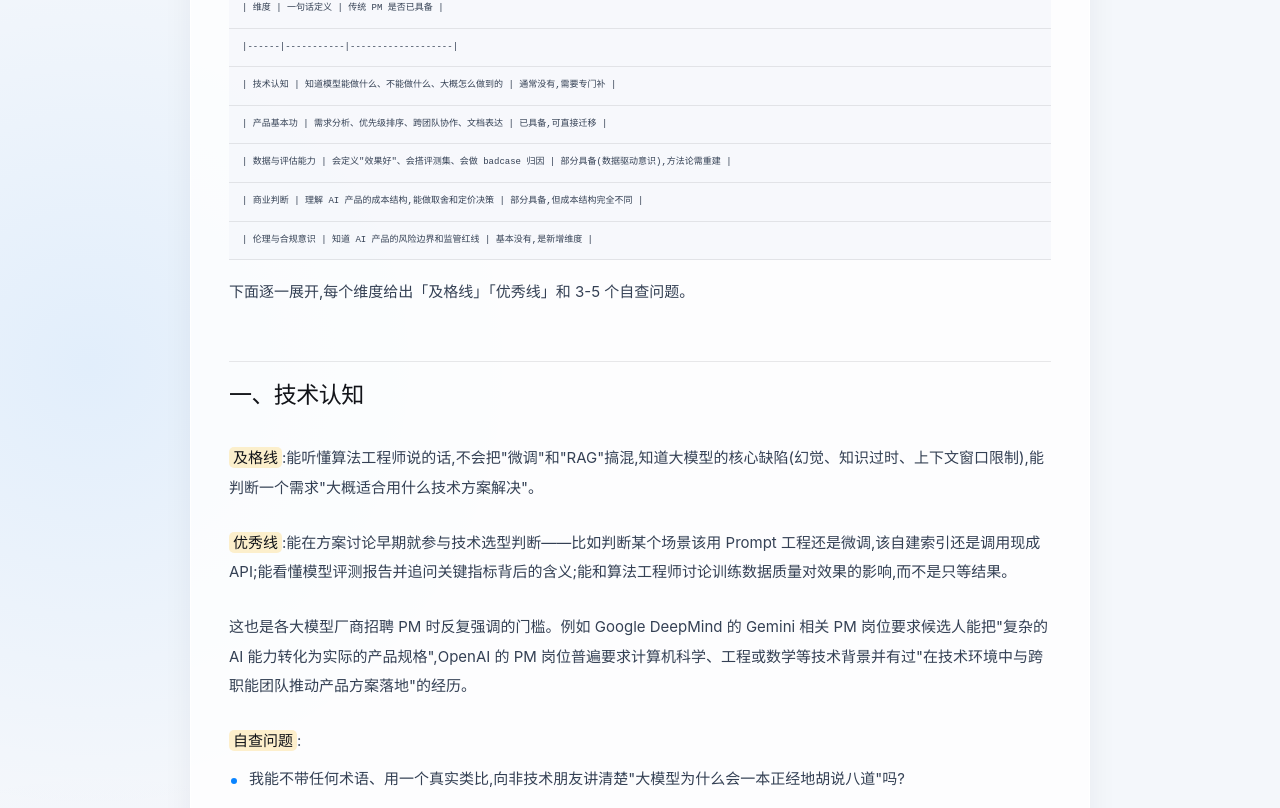
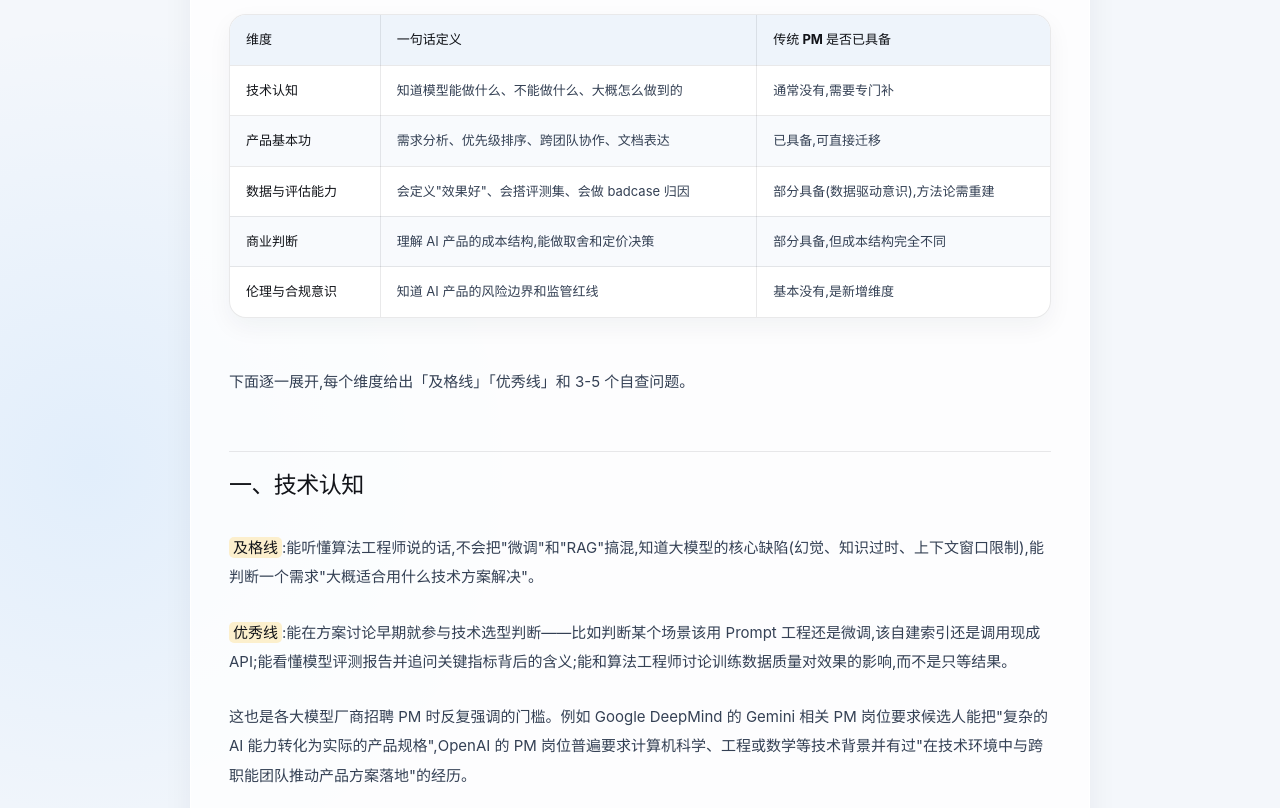
Before and after one commit to zichengwangai-1/muxin-zero-to-ai, a React (Vite) app: page /aipm/00-roadmap/ai-pm-capability-model in a window 1280 px wide. Shown: the part 1190-1998 px from the top of the page. Built offline with nearby package versions, Linux system fonts and the light colour scheme.

Commit message:
fix: render markdown content as readable tables

```diff
--- a/src/components/OriginalMarkdown.tsx
+++ b/src/components/OriginalMarkdown.tsx
@@ -39,34 +39,109 @@ function renderInline(text: string, resolveLink?: (href: string) => string): Rea
   });
 }
 
+function tableCells(line: string) {
+  const escapedPipe = '\uE000';
+  return line
+    .trim()
+    .replace(/^\|/, '')
+    .replace(/\|$/, '')
+    .replace(/\\\|/g, escapedPipe)
+    .split('|')
+    .map((cell) => cell.replaceAll(escapedPipe, '|').trim());
+}
+
+function isTableDivider(line: string) {
+  const cells = tableCells(line);
+  return cells.length > 0 && cells.every((cell) => /^:?-{3,}:?$/.test(cell));
+}
+
+function tableAlignment(divider: string) {
+  return tableCells(divider).map((cell) => {
+    if (cell.startsWith(':') && cell.endsWith(':')) return 'center';
+    if (cell.endsWith(':')) return 'right';
+    return 'left';
+  });
+}
+
 export function OriginalMarkdown({ content, resolveLink, resolveImage }: OriginalMarkdownProps) {
+  const lines = content.split('\n');
+  const blocks: ReactNode[] = [];
+
+  for (let index = 0; index < lines.length; index += 1) {
+    const line = lines[index].trim();
+    const nextLine = lines[index + 1]?.trim() ?? '';
+
+    if (line.startsWith('|') && nextLine.startsWith('|') && isTableDivider(nextLine)) {
+      const headers = tableCells(line);
+      const alignments = tableAlignment(nextLine);
+      const rows: string[][] = [];
+      let rowIndex = index + 2;
+      while (rowIndex < lines.length && lines[rowIndex].trim().startsWith('|')) {
+        rows.push(tableCells(lines[rowIndex]));
+        rowIndex += 1;
+      }
+
+      blocks.push(
+        <div className="source-table-wrap" key={`table-${index}`}>
+          <table className="source-table">
+            <thead>
+              <tr>
+                {headers.map((cell, cellIndex) => (
+                  <th className={`source-table__${alignments[cellIndex] ?? 'left'}`} key={cellIndex} scope="col">
+                    {renderInline(cell, resolveLink)}
+                  </th>
+                ))}
+              </tr>
+            </thead>
+            <tbody>
+              {rows.map((row, bodyRowIndex) => (
+                <tr key={bodyRowIndex}>
+                  {headers.map((_, cellIndex) => (
+                    <td className={`source-table__${alignments[cellIndex] ?? 'left'}`} key={cellIndex}>
+                      {renderInline(row[cellIndex] ?? '', resolveLink)}
+                    </td>
+                  ))}
+                </tr>
+              ))}
+            </tbody>
+          </table>
+        </div>,
+      );
+      index = rowIndex - 1;
+      continue;
+    }
+
+    if (!line || line === '---') {
+      blocks.push(<div className="source-space" key={index} aria-hidden="true" />);
+      continue;
+    }
+
+    const image = line.match(/^!\[([^\]]*)\]\(([^)]+)\)$/);
+    if (image) {
+      const source = resolveImage?.(image[2]);
+      if (source) blocks.push(<img alt={image[1]} className="source-image" key={index} src={source} />);
+      continue;
+    }
+
+    if (line.startsWith('#### ')) blocks.push(<h5 key={index}>{renderInline(line.slice(5), resolveLink)}</h5>);
+    else if (line.startsWith('### ')) blocks.push(<h4 key={index}>{renderInline(line.slice(4), resolveLink)}</h4>);
+    else if (line.startsWith('## ')) blocks.push(<h3 key={index}>{renderInline(line.slice(3), resolveLink)}</h3>);
+    else if (line.startsWith('# ')) blocks.push(<h2 key={index}>{renderInline(line.slice(2), resolveLink)}</h2>);
+    else if (line.startsWith('> ')) blocks.push(<blockquote key={index}>{renderInline(line.slice(2), resolveLink)}</blockquote>);
+    else if (/^【(?:问题|结论|背景|思路)/.test(line)) {
+      blocks.push(<p className="source-callout" key={index}>{renderInline(line, resolveLink)}</p>);
+    } else if (/^[-*]\s+/.test(line)) {
+      blocks.push(<p className="source-list-item" key={index}><span aria-hidden="true" />{renderInline(line.replace(/^[-*]\s+/, ''), resolveLink)}</p>);
+    } else if (/^\d+[.、]\s*/.test(line)) {
+      blocks.push(<p className="source-number-item" key={index}>{renderInline(line, resolveLink)}</p>);
+    } else {
+      blocks.push(<p key={index}>{renderInline(line, resolveLink)}</p>);
+    }
+  }
+
   return (
     <div className="original-markdown">
-      {content.split('\n').map((rawLine, index) => {
-        const line = rawLine.trim();
-        if (!line || line === '---') return <div className="source-space" key={index} aria-hidden="true" />;
-        const image = line.match(/^!\[([^\]]*)\]\(([^)]+)\)$/);
-        if (image) {
-          const source = resolveImage?.(image[2]);
-          return source ? <img alt={image[1]} className="source-image" key={index} src={source} /> : null;
-        }
-        if (line.startsWith('#### ')) return <h5 key={index}>{renderInline(line.slice(5), resolveLink)}</h5>;
-        if (line.startsWith('### ')) return <h4 key={index}>{renderInline(line.slice(4), resolveLink)}</h4>;
-        if (line.startsWith('## ')) return <h3 key={index}>{renderInline(line.slice(3), resolveLink)}</h3>;
-        if (line.startsWith('# ')) return <h2 key={index}>{renderInline(line.slice(2), resolveLink)}</h2>;
-        if (line.startsWith('> ')) return <blockquote key={index}>{renderInline(line.slice(2), resolveLink)}</blockquote>;
-        if (/^【(?:问题|结论|背景|思路)/.test(line)) {
-          return <p className="source-callout" key={index}>{renderInline(line, resolveLink)}</p>;
-        }
-        if (/^[-*]\s+/.test(line)) {
-          return <p className="source-list-item" key={index}><span aria-hidden="true" />{renderInline(line.replace(/^[-*]\s+/, ''), resolveLink)}</p>;
-        }
-        if (/^\d+[.、]\s*/.test(line)) {
-          return <p className="source-number-item" key={index}>{renderInline(line, resolveLink)}</p>;
-        }
-        if (line.startsWith('|')) return <p className="source-table-row" key={index}>{renderInline(line, resolveLink)}</p>;
-        return <p key={index}>{renderInline(line, resolveLink)}</p>;
-      })}
+      {blocks}
     </div>
   );
 }
--- a/src/styles/global.css
+++ b/src/styles/global.css
@@ -1080,7 +1080,19 @@ button { color: inherit; }
 .original-markdown .source-list-item { position: relative; padding-left: 20px; }
 .original-markdown .source-list-item > span { position: absolute; top: .88em; left: 2px; width: 6px; height: 6px; border-radius: 50%; background: var(--blue); }
 .original-markdown .source-number-item { padding: 10px 14px; border-left: 2px solid rgba(10,132,255,.3); background: rgba(10,132,255,.035); }
-.original-markdown .source-table-row { margin: 0; padding: 10px 13px; overflow-x: auto; border-bottom: 1px solid var(--line); background: rgba(246,248,252,.88); font-family: ui-monospace, monospace; font-size: 12px; white-space: pre; }
+.original-markdown .source-table-wrap { width: 100%; margin: 24px 0 32px; overflow-x: auto; border: 1px solid var(--line); border-radius: 17px; background: white; box-shadow: 0 9px 25px rgba(29,41,57,.05); -webkit-overflow-scrolling: touch; }
+.original-markdown .source-table { width: 100%; min-width: 620px; border-collapse: collapse; color: var(--ink-soft); font-size: 13px; line-height: 1.65; }
+.original-markdown .source-table th,
+.original-markdown .source-table td { min-width: 130px; padding: 14px 16px; border-right: 1px solid var(--line); border-bottom: 1px solid var(--line); vertical-align: top; }
+.original-markdown .source-table th:last-child,
+.original-markdown .source-table td:last-child { border-right: 0; }
+.original-markdown .source-table tbody tr:last-child td { border-bottom: 0; }
+.original-markdown .source-table th { background: #eef4fb; color: var(--ink); font-weight: 720; }
+.original-markdown .source-table tbody tr:nth-child(even) td { background: rgba(246,248,252,.72); }
+.original-markdown .source-table tbody td:first-child { color: var(--ink); font-weight: 640; }
+.original-markdown .source-table__left { text-align: left; }
+.original-markdown .source-table__center { text-align: center; }
+.original-markdown .source-table__right { text-align: right; }
 .original-markdown .source-callout { padding: 15px 18px; border-radius: 14px; background: rgba(10,132,255,.07); color: var(--ink); font-weight: 650; }
 .original-markdown .source-space { height: 8px; }
 .original-markdown .source-image { display: block; width: 100%; height: auto; margin: 24px 0 32px; border: 1px solid var(--line); border-radius: 18px; background: white; box-shadow: var(--shadow-card); }
```
Also changed, not shown: 1 other file (tests, documents, lock files or other folders).
